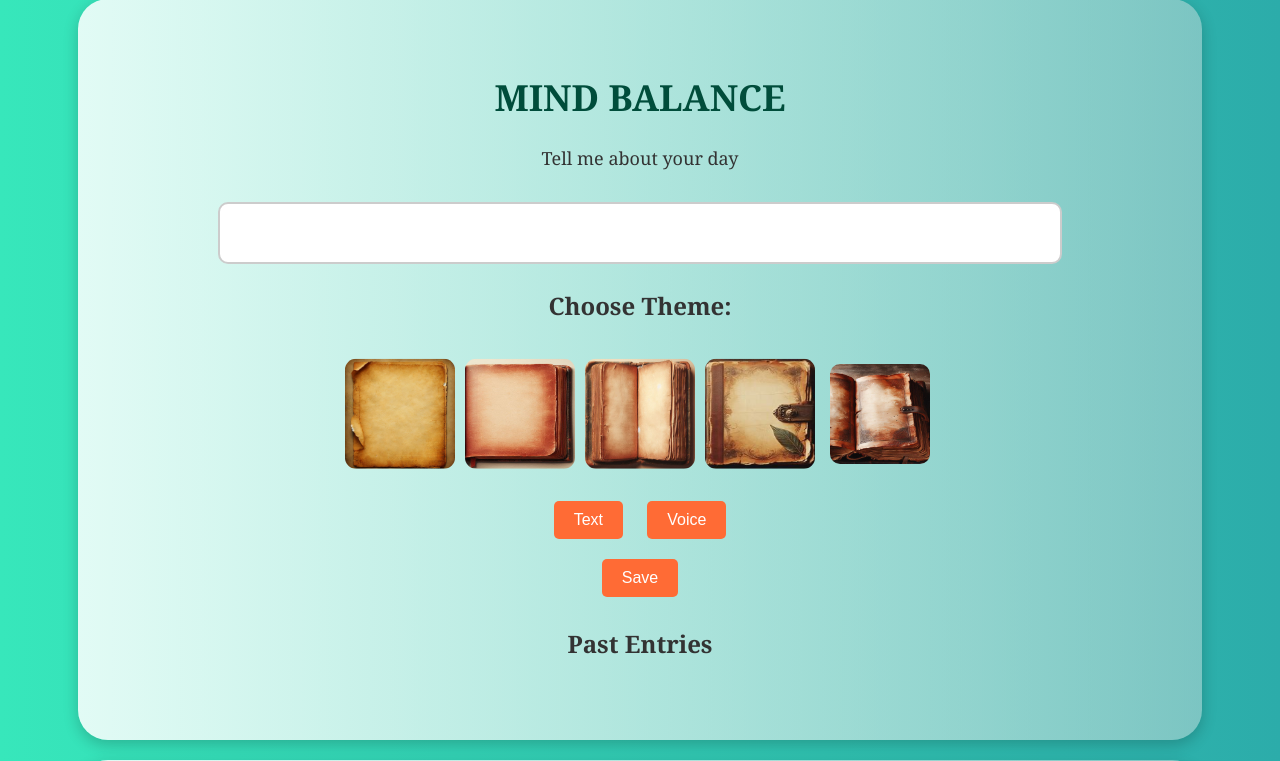
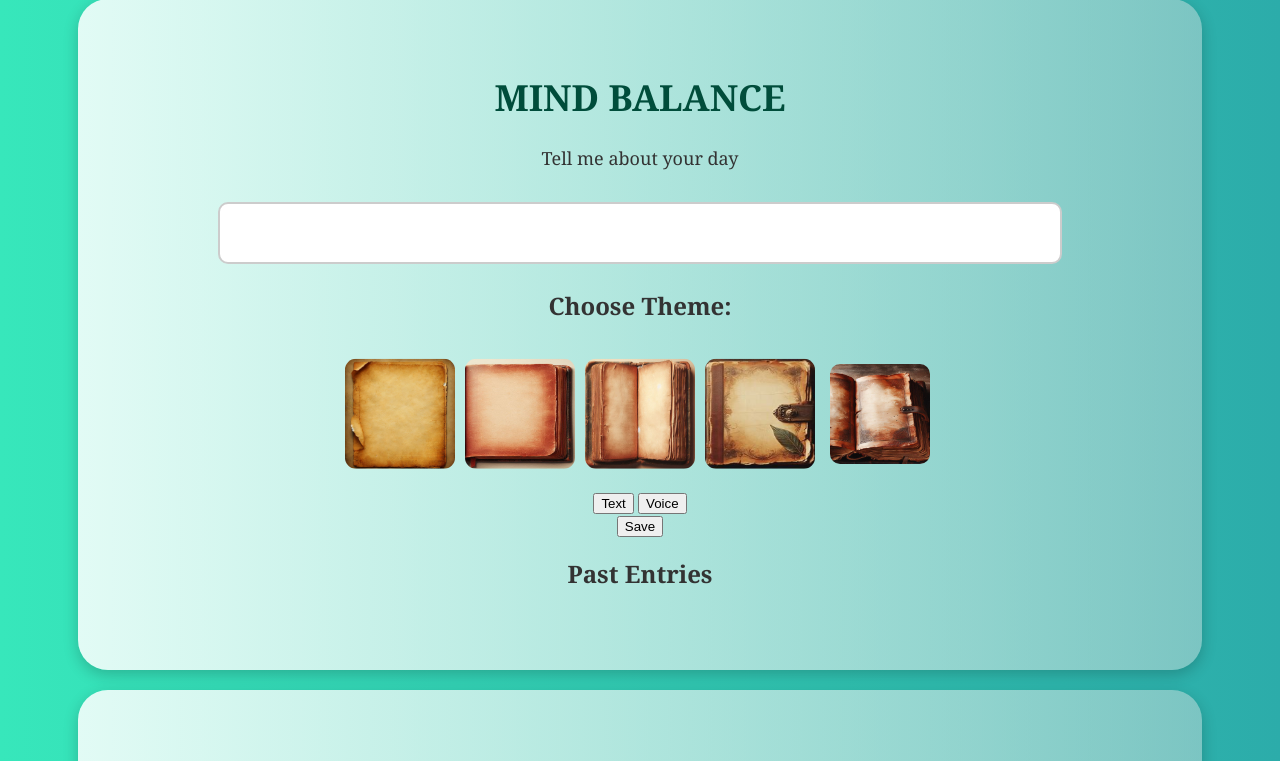
Before and after one commit to Dhaarini1806/Mind-Balance, a Flask app: page / in a window 1280 px wide; the page is wider, and only the part inside the window is pictured. Shown: the part 262-1023 px from the top of that part. Run offline with Flask 3, Linux system fonts and the light colour scheme.

Commit message:
Update style.css

```diff
--- a/static/style.css
+++ b/static/style.css
@@ -91,18 +91,6 @@ textarea {
     margin: 20px auto;
 }
 
-/* Buttons */
-button {
-    padding: 10px 20px;
-    margin: 10px;
-    border-radius: 5px;
-    border: none;
-    background: #ff6b35;
-    color: white;
-    cursor: pointer;
-    font-size: 16px;
-}
-
 button:hover {
     background: #e85d30;
 }
```
